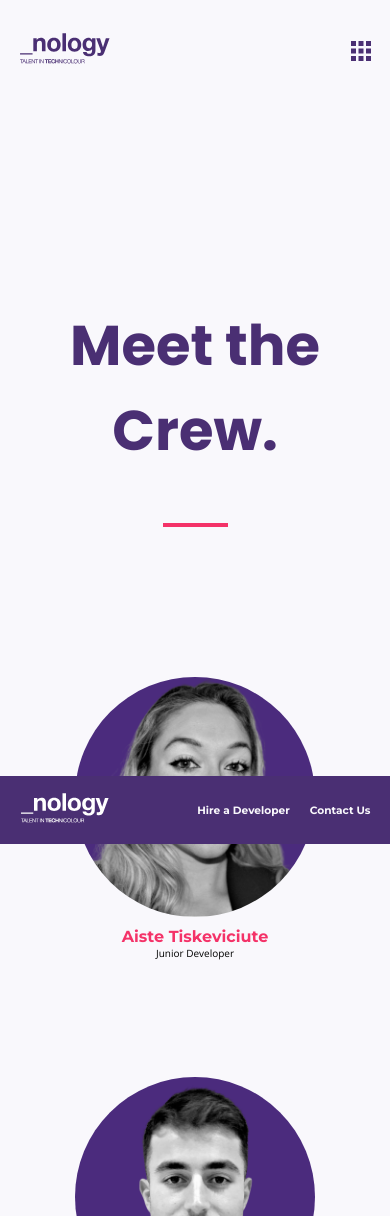
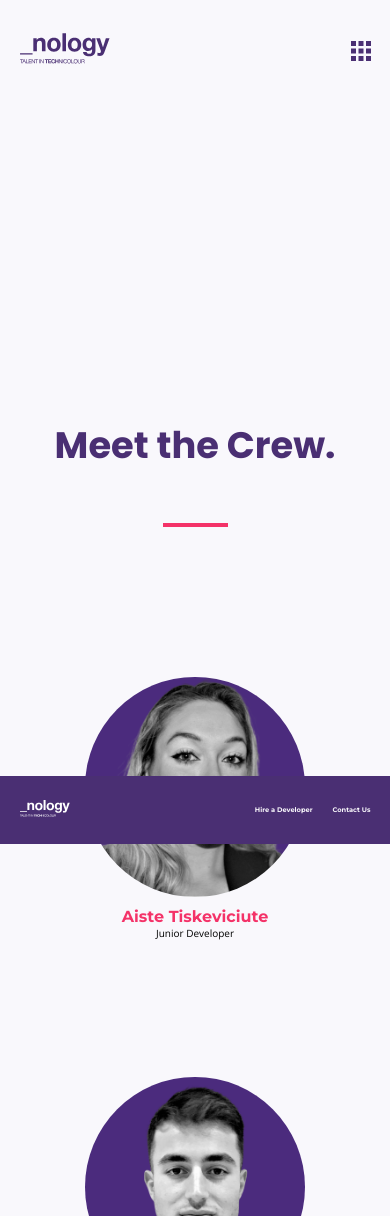
Before and after one commit to jakealistairwood/mariana-portfolio, a React (Create React App) app: page /gallery in a window 390 px wide. Shown: the top 1216 px of the page. Built offline with nearby package versions, Linux system fonts and the light colour scheme.

Commit message:
trying to fix overflow issues in gallery page

```diff
--- a/src/components/Footer/Footer.module.scss
+++ b/src/components/Footer/Footer.module.scss
@@ -73,3 +73,19 @@
     font-size: 0.8rem;
   }
 }
+
+@media screen and (max-width: 400px) {
+  .footer {
+    .footer_wrapper {
+      .footer_logo {
+        img {
+          width: 50px;
+          height: auto;
+        }
+      }
+      .footer_links {
+        font-size: 0.5rem;
+      }
+    }
+  }
+}
--- a/src/components/Trainee/Trainee.module.scss
+++ b/src/components/Trainee/Trainee.module.scss
@@ -6,13 +6,14 @@
   display: flex;
   flex-direction: column;
   height: 400px;
-  width: 80%;
+  width: 100%;
   text-align: center;
   margin: auto;
 
   .imageContainer {
     display: flex;
-    width: 240px;
+    width: 220px;
+    height: 220px;
     margin: 0 auto;
     position: relative;
     justify-content: center;
@@ -21,7 +22,6 @@
       display: block;
       width: 100%;
       border-radius: 50%;
-      height: auto;
     }
 
     .imageOverlay {
--- a/src/containers/Gallery/Gallery.module.scss
+++ b/src/containers/Gallery/Gallery.module.scss
@@ -23,3 +23,16 @@ hr {
   margin: auto;
   margin-bottom: 150px;
 }
+
+@media screen and (max-width: 800px) {
+
+  .gallery_heading {
+    display: flex;
+    justify-content: center;
+    align-items: flex-end;
+    font-size: 2.3rem;
+    width: 90%;
+    margin: 0 auto;
+  }
+
+}
```
Also changed, not shown: src/components/Image/Image.module.scss (+4 -4 lines).
